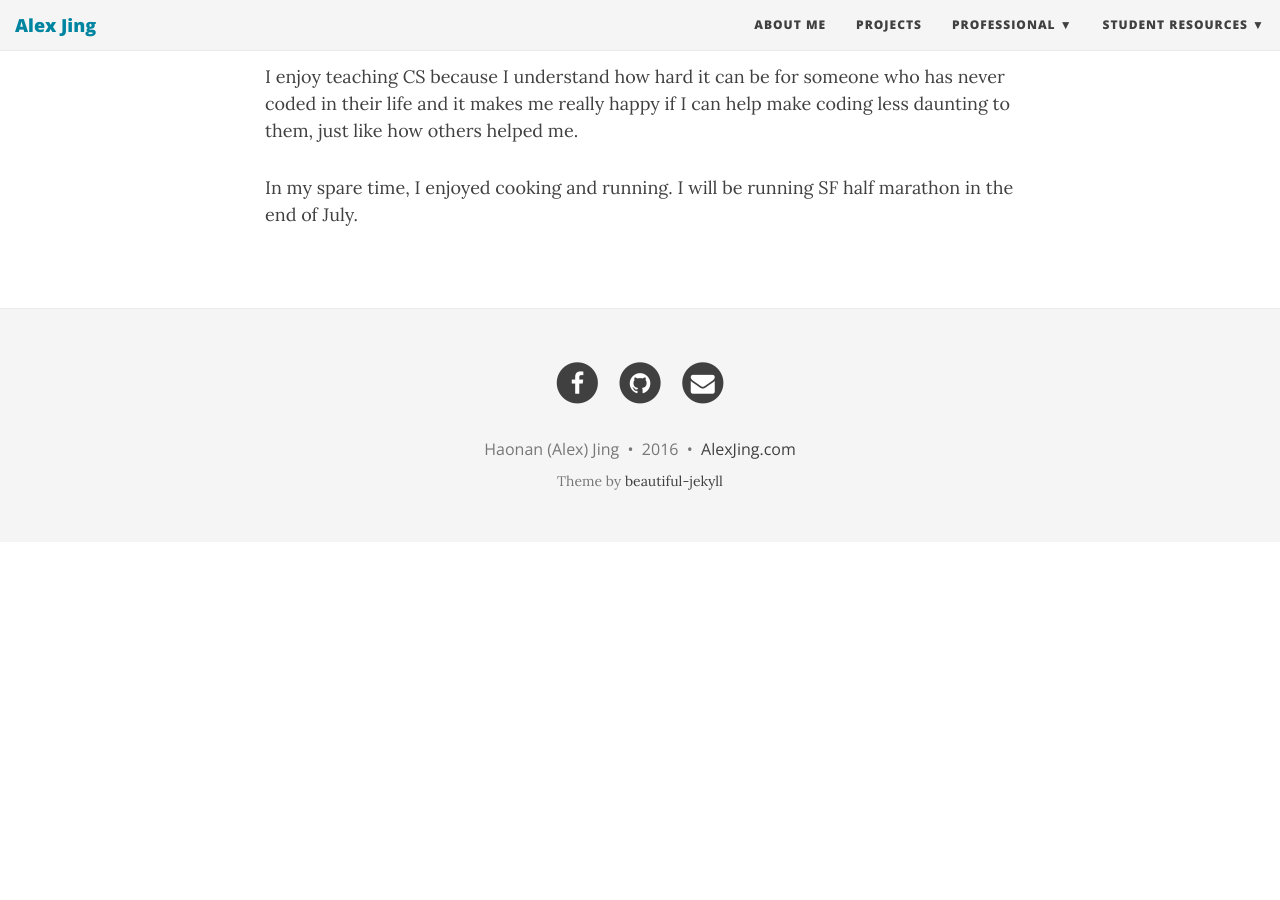
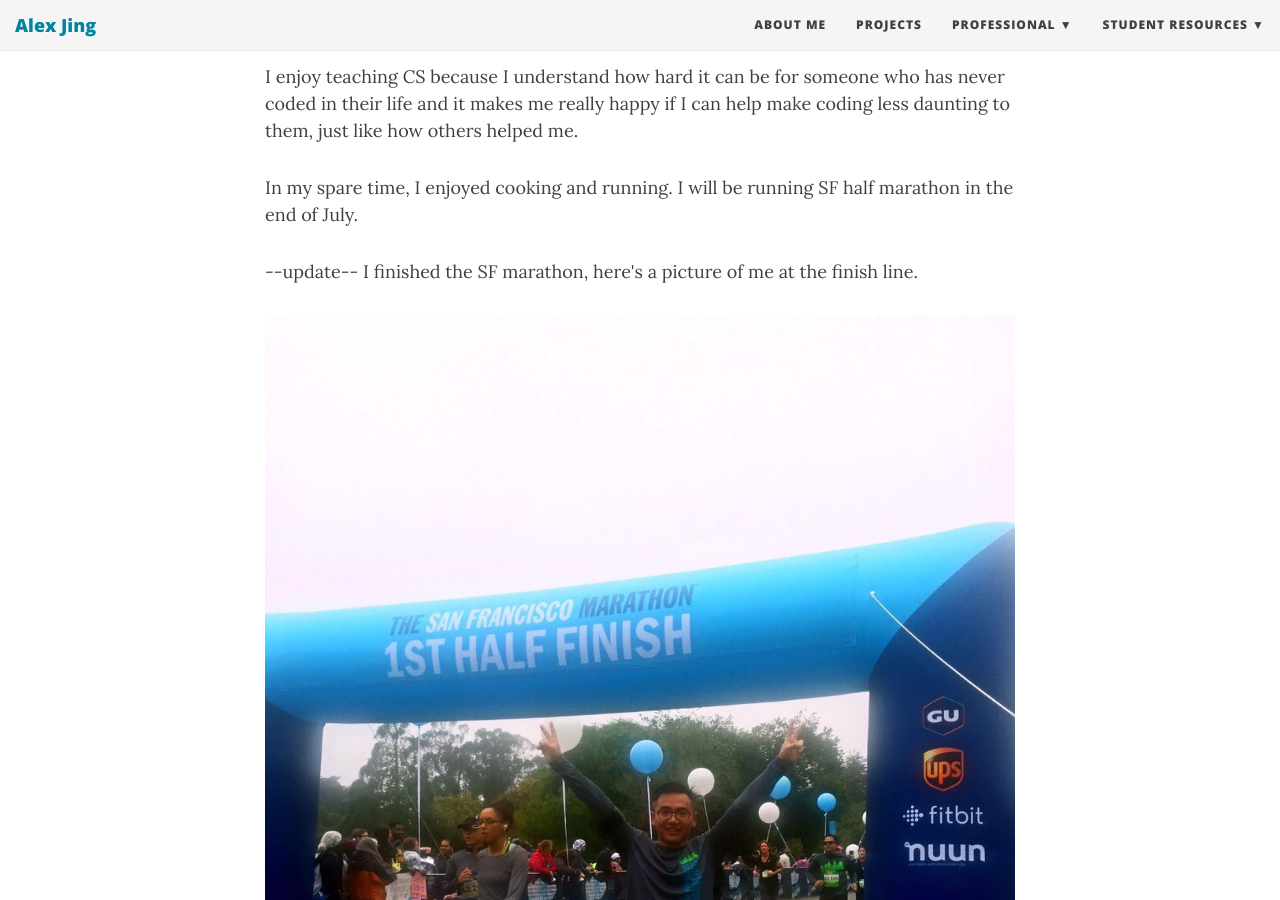
Before and after one commit to groceryStoreApple/alexweb, a Jekyll site: the page built from aboutme.md, in a window 1280 px wide and 900 px high, scrolled down 346 px. Built offline with Jekyll 4.4.1, drawn with Linux system fonts in a browser that asks for light colours; nearby versions of some CDN libraries; before the commit the page ends 900 px from its top, so only the background shows below that.

Commit message:
marathon update

```diff
--- a/aboutme.md
+++ b/aboutme.md
@@ -9,3 +9,7 @@ layout: page
 <p>I enjoy teaching CS because I understand how hard it can be for someone who has never coded in their life and it makes me really happy if I can help make coding less daunting to them, just like how others helped me.</p>
 
 <p>In my spare time, I enjoyed cooking and running. I will be running SF half marathon in the end of July.</p>
+
+<p>--update-- I finished the SF marathon, here's a picture of me at the finish line.</p>
+
+<img src="../img/marathon.jpg" alt="">
```
Also changed, not shown: img/marathon.jpg (added).
